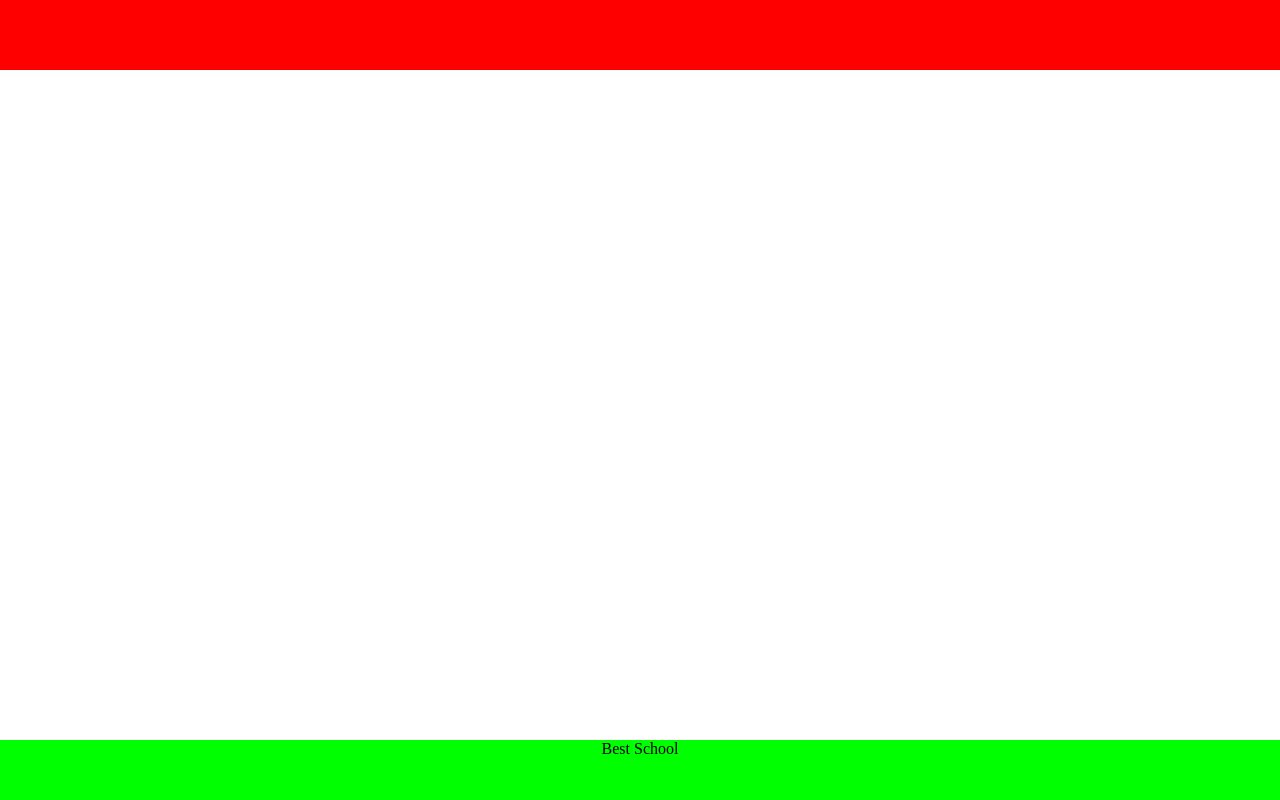
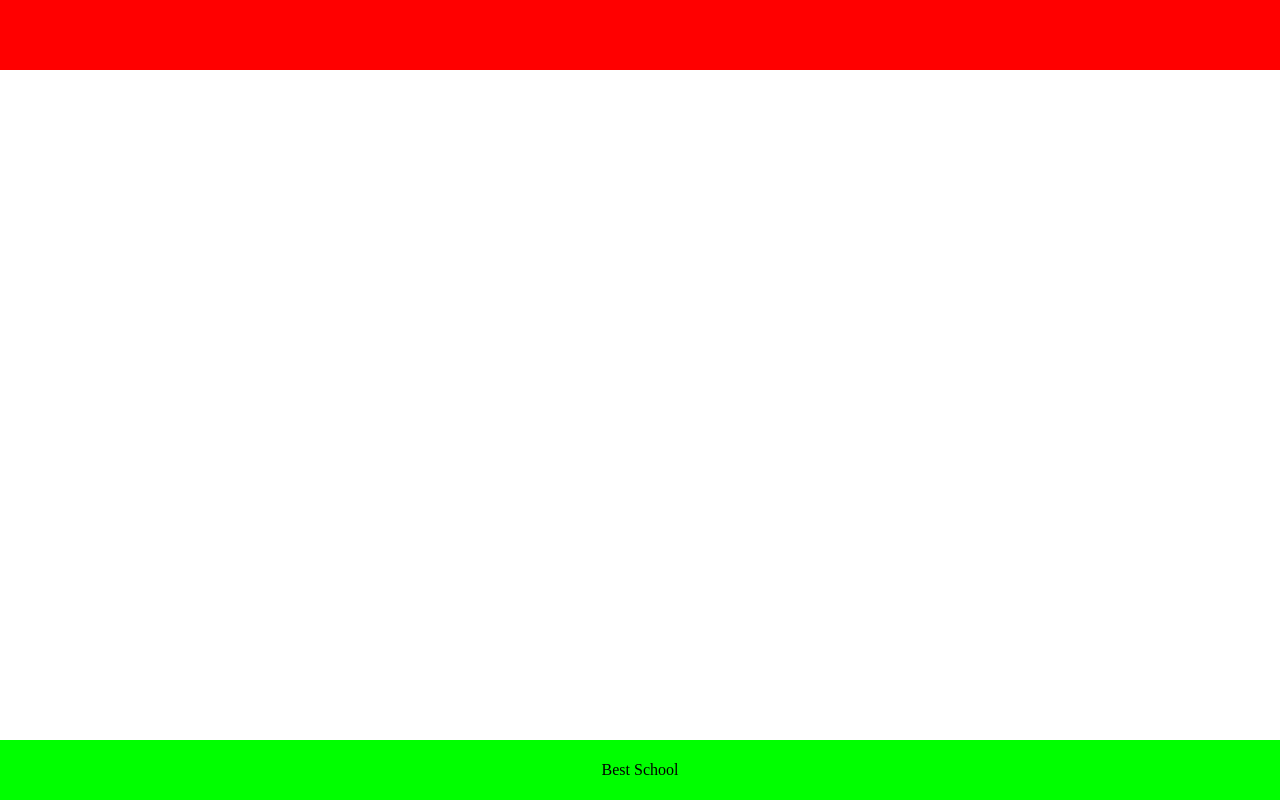
Before and after one commit to Valeryio/AirBnB_clone, a plain HTML site: page web_static/0-index.html in a window 1280 px wide. Drawn offline with Linux system fonts and the light colour scheme.

Commit message:
Update the code

```diff
--- a/web_static/0-index.html
+++ b/web_static/0-index.html
@@ -18,7 +18,7 @@
         </main>
 
         <footer class="footer">
-            Best School
+            <div>Best School</div>
         </footer>
     </body>
 </html>
--- a/web_static/styles/2-footer.css
+++ b/web_static/styles/2-footer.css
@@ -2,7 +2,7 @@
 .footer
 {
   display: flex;
-  text-align: center;
+  align-items: center;
   justify-content: center;
   background-color: var(--clr-primary-green);
 }
```
